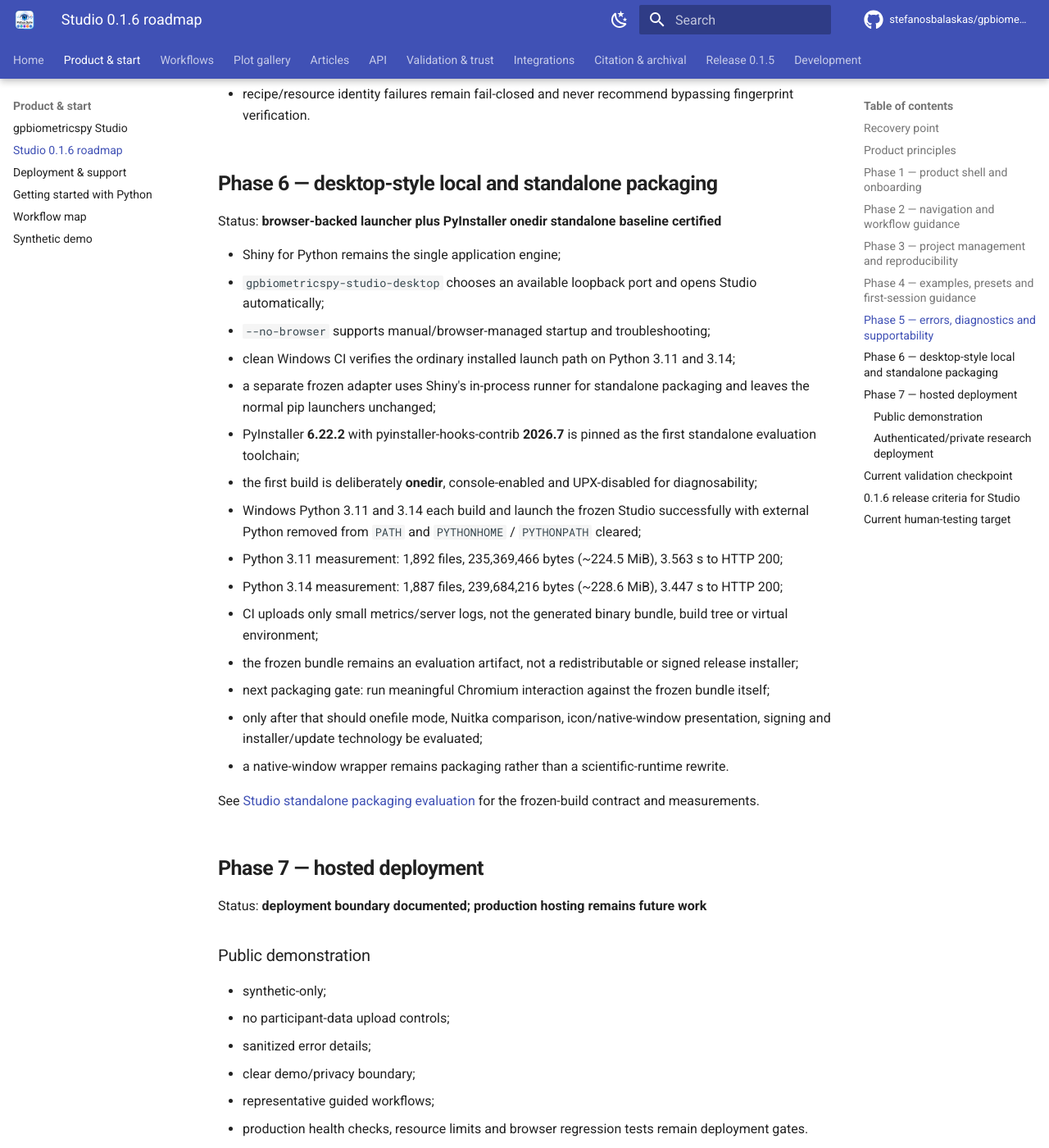
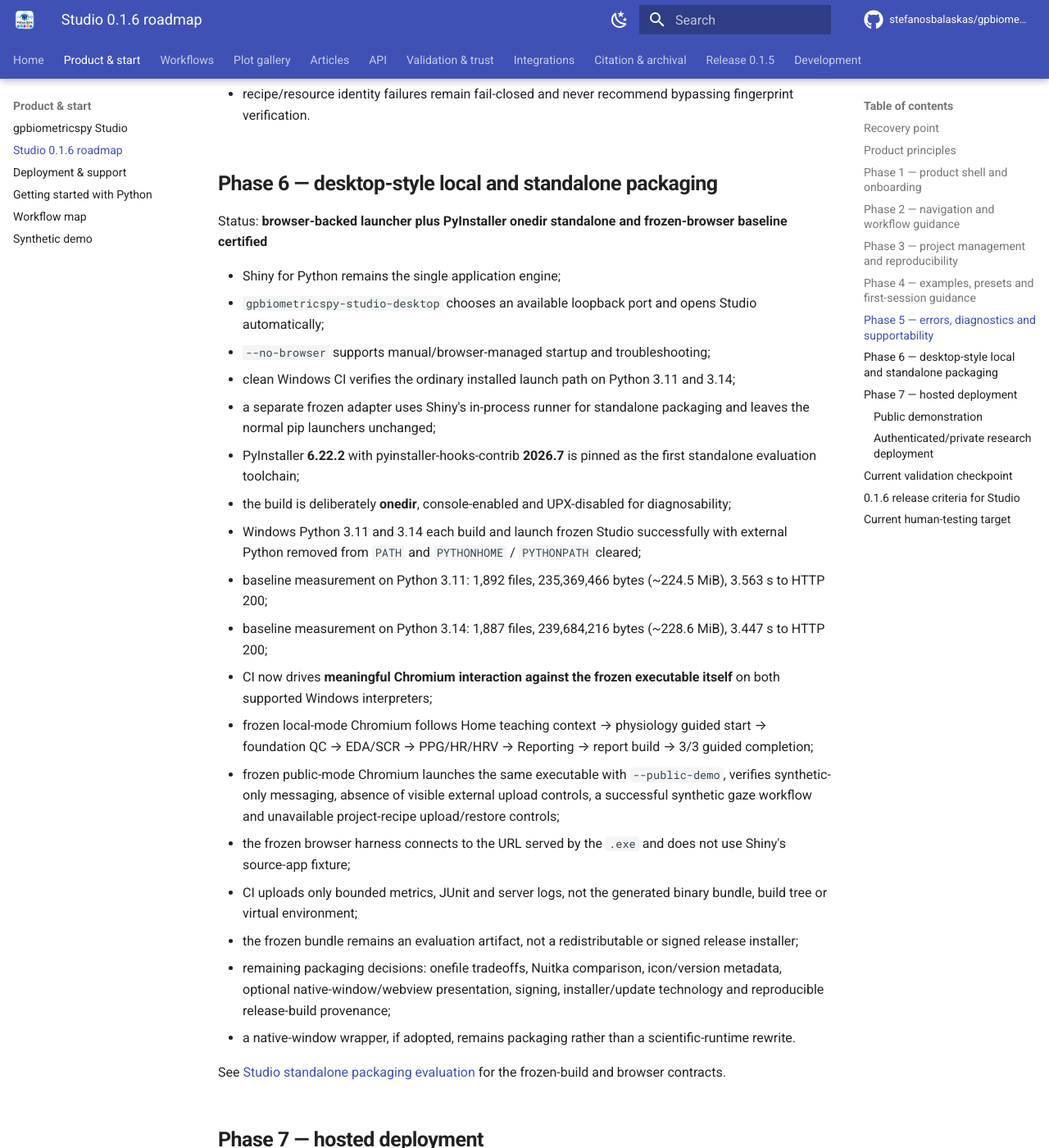
Before and after one commit to stefanosbalaskas/gpbiometricspy, an MkDocs documentation site: the page built from docs/studio-product-roadmap.md, in a window 1280 px wide and 1400 px high, scrolled down 4516 px. Shown: the whole window at 82% size. Built offline with MkDocs 1.6.1 and Material for MkDocs 9.7.7, drawn with Linux system fonts in a browser that asks for light colours; comment, search, counter and statistics services are not loaded; some of the changed text lies outside the part shown.

Commit message:
docs(studio): certify frozen browser product path

````diff
--- a/docs/studio-product-roadmap.md
+++ b/docs/studio-product-roadmap.md
@@ -120,7 +120,7 @@ Status: **delivered for the current product surface**
 
 ## Phase 6 — desktop-style local and standalone packaging
 
-Status: **browser-backed launcher plus PyInstaller onedir standalone baseline certified**
+Status: **browser-backed launcher plus PyInstaller onedir standalone and frozen-browser baseline certified**
 
 - Shiny for Python remains the single application engine;
 - `gpbiometricspy-studio-desktop` chooses an available loopback port and opens Studio automatically;
@@ -128,17 +128,20 @@ Status: **browser-backed launcher plus PyInstaller onedir standalone baseline ce
 - clean Windows CI verifies the ordinary installed launch path on Python 3.11 and 3.14;
 - a separate frozen adapter uses Shiny's in-process runner for standalone packaging and leaves the normal pip launchers unchanged;
 - PyInstaller **6.22.2** with pyinstaller-hooks-contrib **2026.7** is pinned as the first standalone evaluation toolchain;
-- the first build is deliberately **onedir**, console-enabled and UPX-disabled for diagnosability;
-- Windows Python 3.11 and 3.14 each build and launch the frozen Studio successfully with external Python removed from `PATH` and `PYTHONHOME` / `PYTHONPATH` cleared;
-- Python 3.11 measurement: 1,892 files, 235,369,466 bytes (~224.5 MiB), 3.563 s to HTTP 200;
-- Python 3.14 measurement: 1,887 files, 239,684,216 bytes (~228.6 MiB), 3.447 s to HTTP 200;
-- CI uploads only small metrics/server logs, not the generated binary bundle, build tree or virtual environment;
+- the build is deliberately **onedir**, console-enabled and UPX-disabled for diagnosability;
+- Windows Python 3.11 and 3.14 each build and launch frozen Studio successfully with external Python removed from `PATH` and `PYTHONHOME` / `PYTHONPATH` cleared;
+- baseline measurement on Python 3.11: 1,892 files, 235,369,466 bytes (~224.5 MiB), 3.563 s to HTTP 200;
+- baseline measurement on Python 3.14: 1,887 files, 239,684,216 bytes (~228.6 MiB), 3.447 s to HTTP 200;
+- CI now drives **meaningful Chromium interaction against the frozen executable itself** on both supported Windows interpreters;
+- frozen local-mode Chromium follows Home teaching context → physiology guided start → foundation QC → EDA/SCR → PPG/HR/HRV → Reporting → report build → 3/3 guided completion;
+- frozen public-mode Chromium launches the same executable with `--public-demo`, verifies synthetic-only messaging, absence of visible external upload controls, a successful synthetic gaze workflow and unavailable project-recipe upload/restore controls;
+- the frozen browser harness connects to the URL served by the `.exe` and does not use Shiny's source-app fixture;
+- CI uploads only bounded metrics, JUnit and server logs, not the generated binary bundle, build tree or virtual environment;
 - the frozen bundle remains an evaluation artifact, not a redistributable or signed release installer;
-- next packaging gate: run meaningful Chromium interaction against the frozen bundle itself;
-- only after that should onefile mode, Nuitka comparison, icon/native-window presentation, signing and installer/update technology be evaluated;
-- a native-window wrapper remains packaging rather than a scientific-runtime rewrite.
+- remaining packaging decisions: onefile tradeoffs, Nuitka comparison, icon/version metadata, optional native-window/webview presentation, signing, installer/update technology and reproducible release-build provenance;
+- a native-window wrapper, if adopted, remains packaging rather than a scientific-runtime rewrite.
 
-See [Studio standalone packaging evaluation](studio-packaging-evaluation.md) for the frozen-build contract and measurements.
+See [Studio standalone packaging evaluation](studio-packaging-evaluation.md) for the frozen-build and browser contracts.
 
 ## Phase 7 — hosted deployment
 
@@ -166,32 +169,33 @@ See [Studio deployment and support](studio-deployment.md) for the current operat
 The current certified **product-code** checkpoint is:
 
 ```text
-a4e8e9ad1abfd2f6d47cba4039f411f5ce6f1c44
+943e86c5f0f2a358e423ebf1abd32bebcfa15553
 ```
 
 At that exact head, **all ten pull-request workflow families passed**:
 
-- `tests` run #437;
-- `studio` run #222 on Python 3.11 and 3.14;
-- `studio-e2e` run #193, Chromium on Python 3.11 and 3.14;
-- `studio-production` run #194: Linux Python 3.11 and 3.14 installed wheel/source-distribution Chromium replay plus synthetic runtime smoke, and clean Windows local-install/Doctor/launch smoke on Python 3.11 and 3.14;
-- `studio-packaging` run #1: Windows Python 3.11 and 3.14 frozen-launcher unit contract, PyInstaller onedir build and standalone loopback launch with no external Python on `PATH`;
-- `branch-coverage` run #235;
-- `deep-parity` run #426;
-- `interoperability` run #425;
-- `docs` run #207;
-- `CodeQL` run #428.
+- `tests` run #440;
+- `studio` run #225 on Python 3.11 and 3.14;
+- `studio-e2e` run #196, Chromium on Python 3.11 and 3.14;
+- `studio-production` run #197: Linux Python 3.11 and 3.14 installed wheel/source-distribution Chromium replay plus synthetic runtime smoke, and clean Windows local-install/Doctor/launch smoke on Python 3.11 and 3.14;
+- `studio-packaging` run #4: Windows Python 3.11 and 3.14 frozen-launcher unit contract, PyInstaller onedir build, standalone launch without external Python, and local/public frozen Chromium interaction;
+- `branch-coverage` run #238;
+- `deep-parity` run #429;
+- `interoperability` run #428;
+- `docs` run #210;
+- `CodeQL` run #431.
 
-This checkpoint supersedes the previous first-session code checkpoint `299e3beb0a0545ed59270bbdff2359454a77582e`. The standalone work adds a downstream packaging adapter and CI/build infrastructure only; it does not modify `src/gpbiometricspy`, scientific workflow implementations, normal pip launchers, runtime privacy policy, project fingerprints or replay rules.
+This checkpoint supersedes the previous standalone-startup checkpoint `a4e8e9ad1abfd2f6d47cba4039f411f5ce6f1c44`. The new tranche changes only frozen-browser tests, the Windows frozen-browser harness and packaging CI; it does not modify `src/gpbiometricspy`, scientific workflow implementations, normal pip launchers, runtime privacy policy, project fingerprints or replay rules.
 
 The checkpoint additionally certifies:
 
-- the previously certified first-session physiology journey and all project/reproducibility safeguards;
-- package-native guidance/readiness, teaching presets and measurement guardrails;
+- all previously certified first-session, project/reproducibility, guidance and measurement safeguards;
 - clean Windows pip-style install → Doctor → launch on Python 3.11 and 3.14;
 - Linux installed wheel/source-distribution Chromium replay on Python 3.11 and 3.14;
-- a Windows standalone PyInstaller baseline that starts the same Studio application without an externally installed Python interpreter;
-- frozen-build metrics and minimal CI diagnostics without publishing the binary bundle.
+- Windows standalone PyInstaller launch without externally installed Python;
+- real frozen local-mode Shiny/WebSocket/reactive interaction through guided physiology analysis and Reporting on Windows Python 3.11 and 3.14;
+- real frozen public-mode interaction preserving the synthetic-only/no-upload boundary on both Windows interpreters;
+- bounded frozen-browser diagnostics without publishing the binary bundle.
 
 Further product-polish code commits must pass the same ten-family matrix before they supersede this checkpoint.
 
@@ -200,12 +204,12 @@ Further product-polish code commits must pass the same ten-family matrix before
 Before calling Studio `0.1.6` product-polished, require at minimum:
 
 - all scientific package gates remain green;
-- Studio unit/smoke, Chromium E2E, production/distribution and standalone-packaging gates remain green;
+- Studio unit/smoke, source Chromium E2E, production/distribution and standalone-packaging gates remain green;
 - no regression in public synthetic fail-closed behavior;
 - clean Windows pip install → Studio Doctor → launch remains green on Python 3.11 and 3.14;
 - standalone Windows build → launch without external Python remains green on Python 3.11 and 3.14;
 - the researcher-facing launch → guided demo → QC → analysis → report/save path remains browser-certified;
-- meaningful Chromium interaction against the frozen standalone bundle is added before treating that bundle as a release candidate;
+- frozen standalone local and public browser interaction remains green on both supported Windows interpreters;
 - the complete onboarding path is still tested by a human for comprehension, visual hierarchy, friction and install/launch usability;
 - keyboard and narrow-viewport browser checks remain green;
 - project/replay fingerprint guards remain fail-closed;
@@ -215,7 +219,7 @@ Before calling Studio `0.1.6` product-polished, require at minimum:
 
 ## Current human-testing target
 
-Automated coverage now spans both the ordinary pip-installed launcher and a standalone Windows PyInstaller baseline. Human validation should focus on **comprehension, visual hierarchy, perceived friction and install/launch experience** while replaying the research path:
+Automated coverage now spans both the ordinary pip-installed launcher and a standalone Windows PyInstaller application with real browser interaction. Human validation should focus on **comprehension, visual hierarchy, perceived friction and install/launch experience** while replaying the research path:
 
 ```text
 install or open the standalone evaluation build
@@ -236,4 +240,4 @@ install or open the standalone evaluation build
   → restore only against the exact source fingerprint
 ```
 
-The next automated product tranche should prioritize **frozen-bundle Chromium interaction**. The next human tranche remains **subjective first-session validation**. Onefile, Nuitka, webview/native-window presentation, signing and installer technology should remain downstream decisions unless their measured user benefit justifies the added build/update complexity.
+The next engineering decision should compare **distribution ergonomics rather than scientific behavior**: onefile vs onedir, PyInstaller vs Nuitka, optional native-window/webview presentation, signing, installer/uninstaller behavior and update policy. The next human tranche remains **subjective first-session validation**.
````
